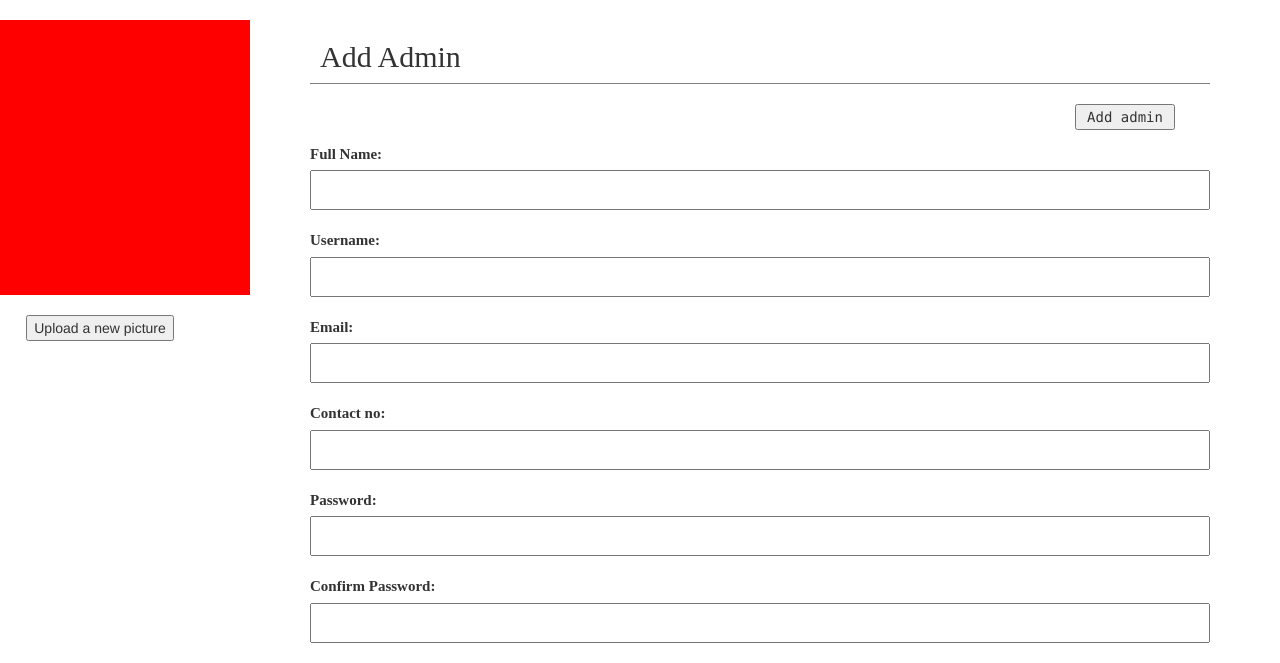
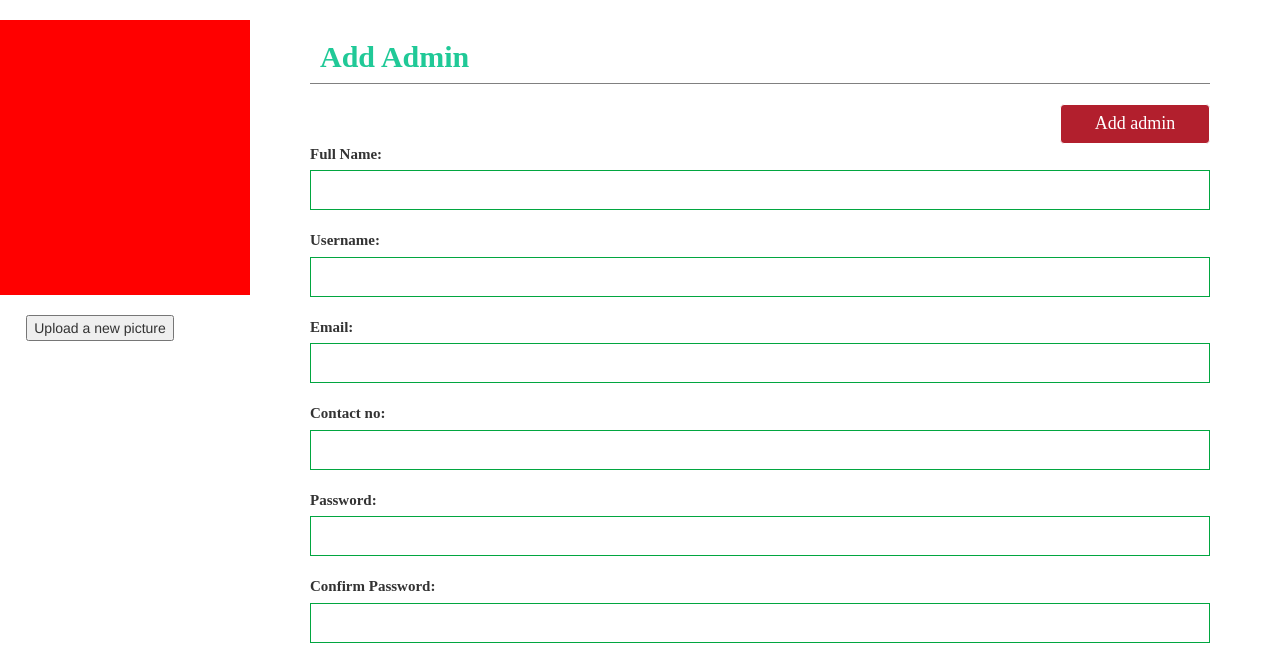
Before and after one commit to BikashJhendi/easyrooms, a Django app: page /login/dashboard/admin in a window 1280 px wide. Shown: the part 152-815 px from the top of the page. Run offline with Django 3.2, Linux system fonts and the light colour scheme; a user stored in the database is signed in; data comes from the database, SQL or seed files in the repository; some libraries are stand-ins or nearby versions.

Commit message:
Update dashboard.css

```diff
--- a/roomsapps/static/css/dashboard.css
+++ b/roomsapps/static/css/dashboard.css
@@ -54,7 +54,7 @@
 
 #but
 {
-    background: white;
+    background: none;
     float: left;
     width: 100%;
     text-align: center;
@@ -62,9 +62,8 @@
 }
 #profile
 {
-    height: 550px;
+    height: 620px;
     width: 900px;
-    background: white;
     float: right;
 
 }
@@ -75,8 +74,10 @@
 }
 #heading h2
 {
-    font-family: Corbel;
+    font-family: SansSerif;
     margin-left: 10px;
+    color: #20c997;
+    font-weight: bold;
 
 }
 #form
@@ -91,27 +92,30 @@
     font-family: Corbel;
 }
 
-#profile label[for="lname"]
+#profile input[type="submit"]
 {
+    background: #b21f2d;
+    color: #fff;
+    width: 150px;
+    height: 40px;
+    font-family: montserrat;
+    font-size: 18px;
+    float: right;
+    border: 1px solid #fff;
+    border-radius: 4px;
+    transition: .5s;
 
 }
 
-#email
+
+#profile input[type="submit"]:hover
 {
-    width: 50px;
+    background: #ed969e;
 }
 
-
-#profile input[type="submit"]
-{
-    width: 100px;
-    font-family: Consolas;
-    float: right;
-    margin-right: 35px;
-
-}
 #profile input[type="text"],input[type="password"]
 {
     width: 100%;
     height: 40px;
+    border: 1px solid #01a640;
 }
```
